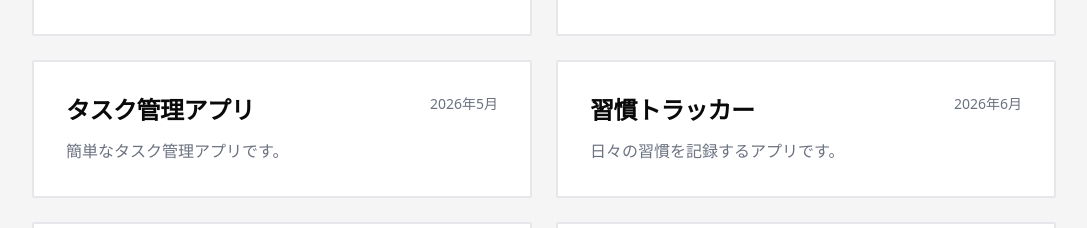
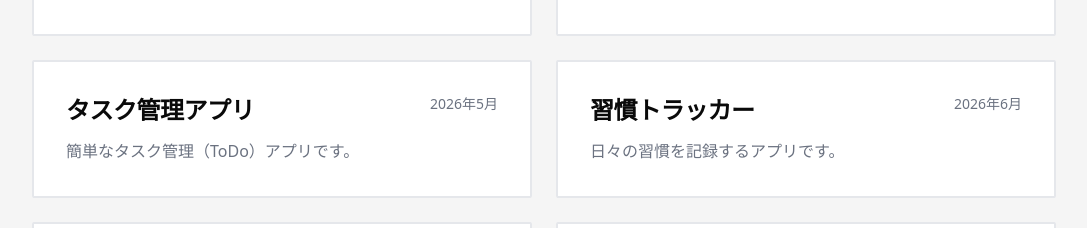
Before and after one commit to sanbay3/san_bay3_portfolio, a Next.js app: page / in a window 1280 px wide. Shown: the part 3220-3448 px from the top of the page, without its empty margins (96-1183 px from the left). Built offline with nearby package versions, Linux system fonts and the light colour scheme.

Commit message:
minor change of description

```diff
--- a/components/Projects.tsx
+++ b/components/Projects.tsx
@@ -43,7 +43,7 @@ export default function Projects() {
     },
     {
       title: 'タスク管理アプリ',
-      description: '簡単なタスク管理アプリです。',
+      description: '簡単なタスク管理（ToDo）アプリです。',
       link: 'https://task-manager-eoj.pages.dev/',
       date: '2026年5月',
     },
```
